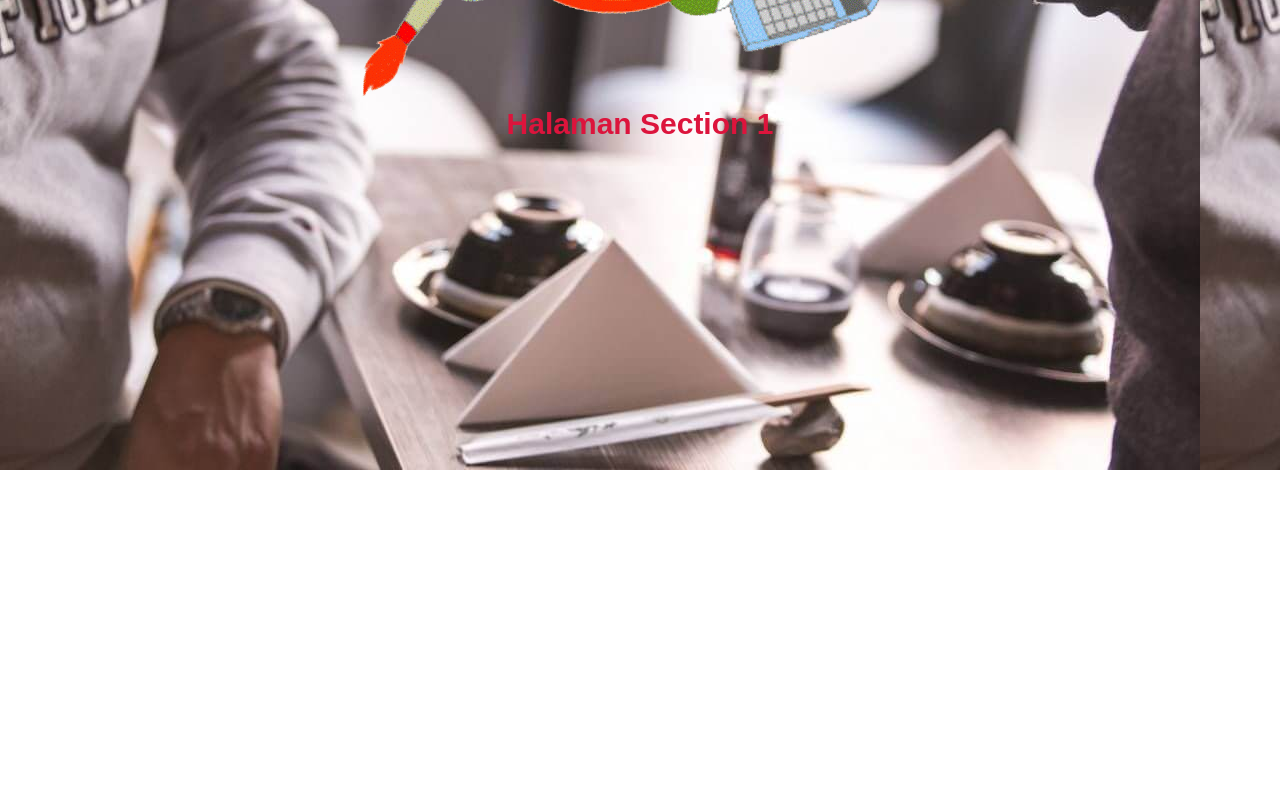
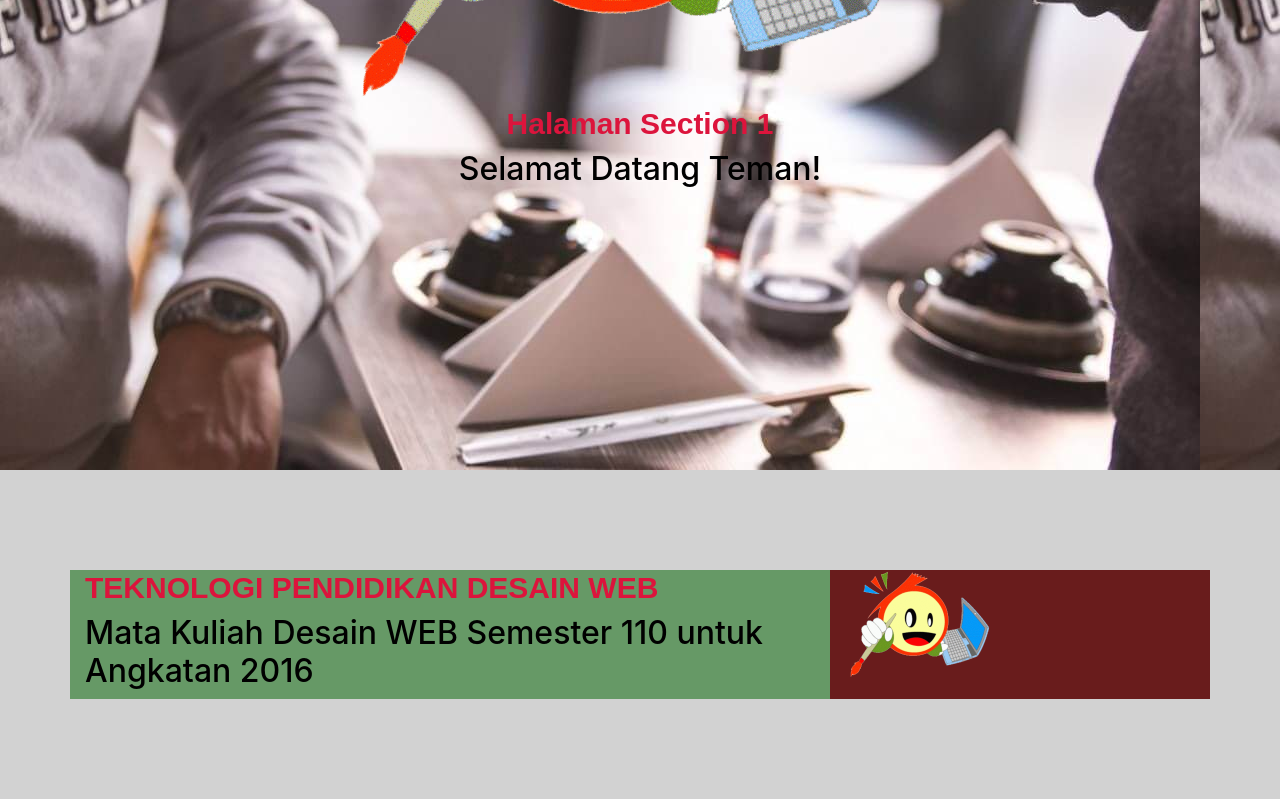
Before and after one commit to agitaherdanis/desain-web-1, a plain HTML site: page index.html in a window 1280 px wide. Shown: the part 330-1130 px from the top of the page. Before the commit the page ends 800 px from the top, so only its background shows below. Drawn offline with Linux system fonts and the light colour scheme.

Commit message:
Add files via upload

```diff
--- a/css/main.css
+++ b/css/main.css
@@ -12,8 +12,25 @@ body,html{
     font-family: sans-serif;
     font-size: 30px;
     color: crimson;
-}.sub-header{
-
-}.isi{
+}
+.sub-judul{
+   color: black;
 
 }
+.isi{
+
+}
+.col-kiri{
+    background: #669966;
+
+
+}
+.col-kanan{
+    background: #691c1c;
+
+
+}
+.section2{
+    padding: 100px 0px;
+    background: #d2d2d2;
+}
--- a/index.html
+++ b/index.html
@@ -19,10 +19,43 @@
            <h1 class="judul">
               <strong>Halaman Section 1</strong>
             </h1>
+            <h2 class="sub-judul">
+                Selamat Datang Teman!
+            </h2>
         </section>
 
         <!--section 2-->
+        <section class="section2">
+            <div class="container">
+                <div class="row">
+                    <div class="col-md-8 col-kiri">
+                        <h1 class="judul">
+                           <strong> TEKNOLOGI PENDIDIKAN DESAIN WEB </strong>
+                        </h1>
+                        <h2 class="sub-judul">
+                            Mata Kuliah Desain WEB Semester 110 untuk Angkatan 2016
+                        </h2>
+                    </div>
+                    <div class="col-md-4 col-kanan">
+                        <img src="img/logo.png" width="150px">
+                    </div>
+                </div>
+            </div>
+        </section>
 
-        <!--section 3-->
+            <!--section 3-->
+        <section class="section3">
+            <div class="container">
+                <div class="col-kiri">
+
+                </div>
+                <div class="col">
+
+                </div>
+                <div class="col-kiri">
+
+                </div>
+            </div>
+         </section>
     </body>
 </html>
```
